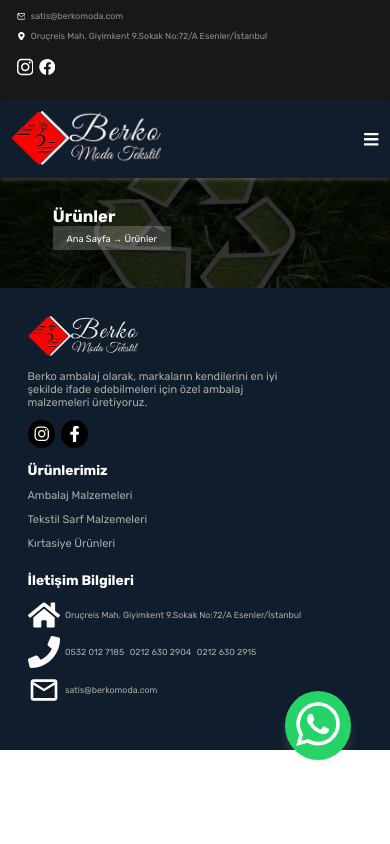
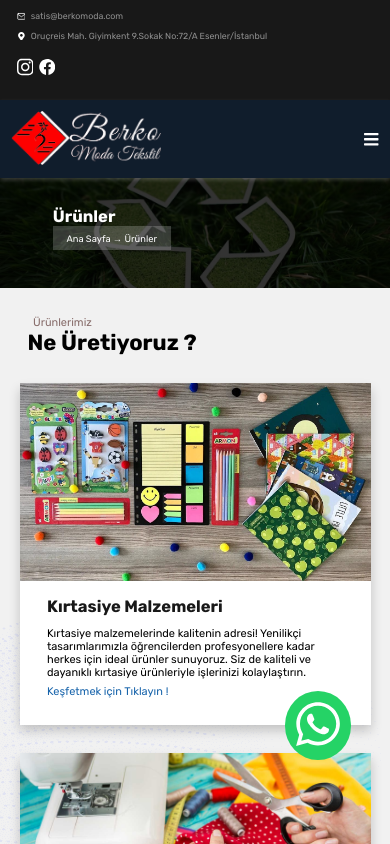
Before and after one commit to TheSky04/berko, a React (Vite) app: page /products in a window 390 px wide. Shown: the top 844 px of the page. Built offline with nearby package versions, Linux system fonts and the light colour scheme.

Commit message:
Products is added.

```diff
--- /dev/null
+++ b/src/components/ProductCart.jsx
@@ -0,0 +1,22 @@
+import React from "react";
+import styles from "../styles/ProductCart.module.css";
+import { Link } from "react-router-dom";
+import { useTranslation } from "react-i18next";
+
+function ProductCart({ img, title, text, to }) {
+  const { t } = useTranslation();
+  return (
+    <div className={styles.productCardContainer}>
+      <div className={styles.productCard}>
+        <img src={img} alt="berko produce stationary products" />
+        <div className={styles.productCartContent}>
+          <h4>{title}</h4>
+          <p>{text}</p>
+          <Link to={to}>{t("Discover")}</Link>
+        </div>
+      </div>
+    </div>
+  );
+}
+
+export default ProductCart;
--- a/src/i18n.js
+++ b/src/i18n.js
@@ -82,6 +82,18 @@ const resources = {
         "Our packaging materials, designed to protect the safety and aesthetics of your products, offer solutions that meet the needs of the industry. We produce special packaging solutions for our customers from different sectors and ensure that your products are presented to consumers in a safe and impressive way.",
       AboutText5:
         "We make our production more efficient and of higher quality with our consumables suitable for the dynamic structure of the textile industry. With our high quality and durable materials, we offer the products you need at the most affordable prices at every stage of textile production.",
+      ProductsSubTitle: "Our Products",
+      ProductsMainTitle: "What Do We Produce ?",
+      Stationary: "Stationary Products",
+      TextileConsumableProducts: "Textile Consumable Products",
+      packagingMaterials: "Packaging Materials",
+      ProductStationaryText:
+        "The address of quality in stationery materials! With our innovative designs, we offer ideal products for everyone, from students to professionals. Make your work easier with quality and durable stationery products. Click to Discover!",
+      ProductTextileConsumableText:
+        "The best quality consumables are here for those who seek perfection in the textile industry! Whether you own a large workshop or produce projects at home, you will find everything you need with us. Choose us for quality and diversity. Click now to discover!",
+      ProductPackagingMaterialsText:
+        "The right address for storing your products safely and perfect presentations! We offer both aesthetic and functional solutions with our packaging materials. Find the most suitable packaging for your products with us. Click now to meet and discover quality and affordable prices!",
+      Discover: " Click to discover !",
     },
   },
   tr: {
@@ -161,6 +173,18 @@ const resources = {
         "Ürünlerinizin güvenliğini ve estetiğini korumak için tasarlanan ambalaj malzemelerimiz, sektörün ihtiyaçlarına uygun çözümler sunar. Farklı sektörlerden müşterilerimize özel ambalaj çözümleri üretiyor, ürünlerinizin hem güvenli hem de etkileyici bir şekilde tüketicilere sunulmasını sağlıyoruz.",
       AboutText5:
         "Tekstil sektörünün dinamik yapısına uygun sarf malzemelerimizle, üretimimizi daha verimli ve kaliteli hale getiriyoruz. Yüksek kaliteli ve dayanıklı malzemelerimizle, tekstil üretiminin her aşamasında ihtiyaç duyduğunuz ürünleri en uygun fiyatlarla sunuyoruz.",
+      ProductsSubTitle: "Ürünlerimiz",
+      ProductsMainTitle: "Ne Üretiyoruz ?",
+      Stationary: "Kırtasiye Malzemeleri",
+      TextileConsumableProducts: "Tekstil Sarf Malzemeleri",
+      packagingMaterials: "Ambalaj Malzemeleri",
+      ProductStationaryText:
+        "Kırtasiye malzemelerinde kalitenin adresi! Yenilikçi tasarımlarımızla öğrencilerden profesyonellere kadar herkes için ideal ürünler sunuyoruz. Siz de kaliteli ve dayanıklı kırtasiye ürünleriyle işlerinizi kolaylaştırın.",
+      ProductTextileConsumableText:
+        "Tekstil sektöründe mükemmeliyet arayışında olanlar için en kaliteli sarf malzemeleri burada! İster büyük bir atölye sahibi olun, isterse evde projeler üretin, ihtiyacınız olan her şeyi bizde bulacaksınız. Kalite ve çeşitlilik için bizi tercih edin.",
+      ProductPackagingMaterialsText:
+        "Ürünlerinizi güvenle saklamak ve mükemmel sunumlar için doğru adres! Ambalaj malzemelerimizle hem estetik hem de fonksiyonel çözümler sunuyoruz. Ürünleriniz için en uygun ambalajı bizimle bulun. Kalite ve uygun fiyatlarla tanışmak ve",
+      Discover: " Keşfetmek için Tıklayın !",
     },
   },
 };
--- a/src/pages/About.jsx
+++ b/src/pages/About.jsx
@@ -6,7 +6,7 @@ import nature from "../assets/background-tree.jpg";
 import recycle from "../assets/recycle2.jpg";
 import stationary from "../assets/stationary.jpg";
 import packagingMaterials from "../assets/packaging.webp";
-import textileConsumables from "../assets/textileConsumables.webp";
+import textile from "../assets/tekstil.jpg";
 
 function About() {
   const { t } = useTranslation();
@@ -52,10 +52,7 @@ function About() {
           />
         </div>
         <div className={styles.aboutTopContainer}>
-          <img
-            src={textileConsumables}
-            alt="berko produce textile consumables products"
-          />
+          <img src={textile} alt="berko produce textile consumables products" />
           <div className={styles.aboutTopContent}>
             <h4>{t("AboutTitle5")}</h4>
             <p>{t("AboutText5")} </p>
--- a/src/pages/Products.jsx
+++ b/src/pages/Products.jsx
@@ -1,12 +1,43 @@
 import React from "react";
 import { useTranslation } from "react-i18next";
 import MenuBar from "../components/MenuBar";
+import styles from "../styles/Products.module.css";
+import stationary from "../assets/stationary.jpg";
+import ProductCart from "../components/ProductCart";
+import textile from "../assets/tekstil.jpg";
+import packaging from "../assets/packaging.webp";
 
 function Products() {
   const { t } = useTranslation();
   return (
     <div>
       <MenuBar menu={t("Home")} subMenu={t("Products")} />
+
+      <div className="background">
+        <div className={styles.productsTitle}>
+          <p>{t("ProductsSubTitle")}</p>
+          <h4>{t("ProductsMainTitle")}</h4>
+        </div>
+
+        <ProductCart
+          img={stationary}
+          title={t("Stationary")}
+          text={t("ProductStationaryText")}
+          to="/products/stationary"
+        />
+
+        <ProductCart
+          img={textile}
+          title={t("TextileConsumableProducts")}
+          text={t("ProductTextileConsumableText")}
+        />
+
+        <ProductCart
+          img={packaging}
+          title={t("packagingMaterials")}
+          text={t("ProductPackagingMaterialsText")}
+        />
+      </div>
     </div>
   );
 }
--- /dev/null
+++ b/src/styles/ProductCart.module.css
@@ -0,0 +1,78 @@
+.productCard {
+  width: 90%;
+  min-height: 20rem;
+  margin: 2rem auto;
+  margin-top: 0;
+
+  display: flex;
+  align-items: center;
+  justify-content: space-between;
+  gap: 5rem;
+  cursor: pointer;
+  box-shadow: 0 1rem 2rem rgba(0, 0, 0, 0.2);
+  transition: all 0.3s;
+
+  background-color: #fff;
+  margin-bottom: 5rem;
+}
+
+.productCard:hover {
+  box-shadow: 0 1rem 2rem rgba(0, 0, 0, 0.4);
+}
+
+.productCard img {
+  max-width: 50rem;
+}
+
+.productCartContent {
+  padding: 1rem;
+}
+
+.productCartContent h4 {
+  font-size: 3rem;
+  color: #181818;
+  margin-bottom: 2rem;
+}
+
+.productCartContent p {
+  font-size: 2rem;
+  margin-bottom: 1rem;
+}
+
+.productCartContent a {
+  text-decoration: none;
+  font-size: 2rem;
+  color: #1864ab;
+}
+
+@media only screen and (max-width: 1200px) {
+  .productCard {
+    flex-direction: column;
+    gap: 2rem;
+  }
+
+  .productCard img {
+    max-width: 100%;
+  }
+
+  .productCartContent {
+    padding: 5rem;
+    padding-top: 1rem;
+  }
+}
+
+@media only screen and (max-width: 1100px) {
+  .productCard {
+    flex-direction: column;
+    gap: 2rem;
+  }
+
+  .productCard img {
+    max-width: 100%;
+  }
+
+  .productCartContent {
+    padding: 5rem;
+    padding-top: 1rem;
+  }
+}
--- /dev/null
+++ b/src/styles/Products.module.css
@@ -0,0 +1,19 @@
+.productsTitle {
+  padding: 5rem 10rem;
+}
+
+.productsTitle p {
+  font-size: 2rem;
+  margin-left: 1rem;
+  color: #876c6a;
+}
+
+.productsTitle h4 {
+  font-size: 4rem;
+}
+
+@media only screen and (max-width: 600px) {
+  .productsTitle {
+    padding: 5rem;
+  }
+}
```
Also changed, not shown: src/assets/tekstil.jpg (added), src/assets/textileConsumables.webp (deleted).
